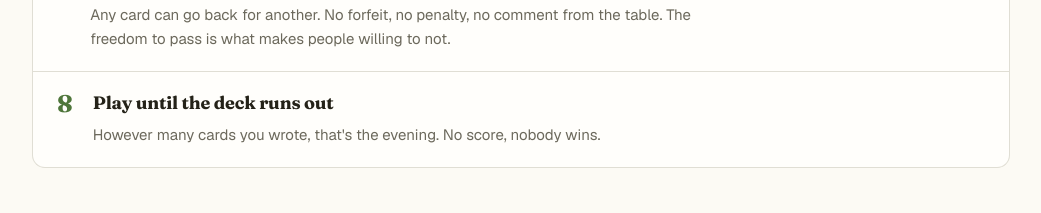
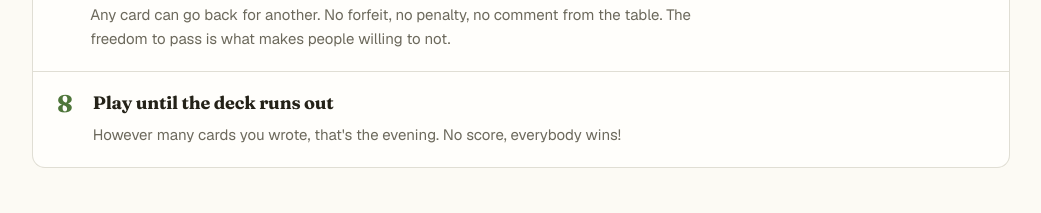
Before and after one commit to thekarolgajda/Flashy, a Next.js app: page /enough-about-the-weather in a window 1280 px wide. Shown: the part 1480-1693 px from the top of the page, without its empty margins (119-1160 px from the left). Built offline with nearby package versions, Linux system fonts and the light colour scheme.

Commit message:
End the rules on everybody winning
"No score, nobody wins" states the same rule as a pair of absences.
Karol's line, kept verbatim.

```diff
--- a/src/app/enough-about-the-weather/page.tsx
+++ b/src/app/enough-about-the-weather/page.tsx
@@ -100,7 +100,7 @@ const STEPS: { title: string; body: ReactNode }[] = [
   },
   {
     title: "Play until the deck runs out",
-    body: "However many cards you wrote, that's the evening. No score, nobody wins.",
+    body: "However many cards you wrote, that's the evening. No score, everybody wins!",
   },
 ];
 
```
